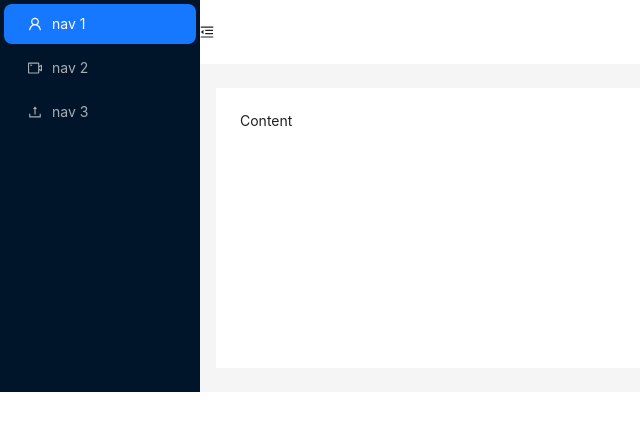
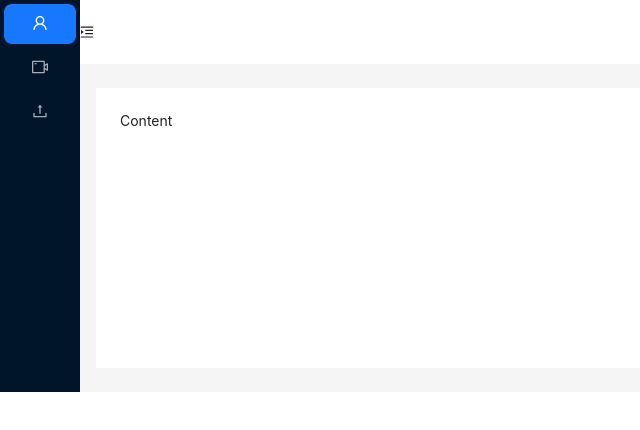
Before and after one commit to Qrroll/tweb, a React (Vite) app in the folder tweb/: page / in a window 1280 px wide. Shown: the top 430 px of the page, without its empty margins (0-640 px from the left). Built offline with nearby package versions, Linux system fonts and the light colour scheme.

Commit message:
add/layout/SideBarCustom

```diff
--- a/tweb/src/App.tsx
+++ b/tweb/src/App.tsx
@@ -7,47 +7,25 @@ import {
     VideoCameraOutlined,
 } from '@ant-design/icons';
 import { Layout, Menu, theme } from 'antd';
+import {SideBarCustom} from "./layout/SideBarCustom/SideBarCustom";
 
-const { Header, Sider, Content } = Layout;
+const { Header, Content } = Layout;
 
 const App: React.FC = () => {
-    const [collapsed, setCollapsed] = useState(false);
+    const [sideBarIsOpen, setSideBarOpen] = useState(true);
     const {
         token: { colorBgContainer },
     } = theme.useToken();
 
     return (
         <Layout>
-            <Sider trigger={null} collapsible collapsed={collapsed}>
-                <div className="logo" />
-                <Menu
-                    theme="dark"
-                    mode="inline"
-                    defaultSelectedKeys={['1']}
-                    items={[
-                        {
-                            key: '1',
-                            icon: <UserOutlined />,
-                            label: 'nav 1',
-                        },
-                        {
-                            key: '2',
-                            icon: <VideoCameraOutlined />,
-                            label: 'nav 2',
-                        },
-                        {
-                            key: '3',
-                            icon: <UploadOutlined />,
-                            label: 'nav 3',
-                        },
-                    ]}
-                />
-            </Sider>
+            <SideBarCustom sideBarIsOpen={sideBarIsOpen} setSideBarOpen={setSideBarOpen}/>
+
             <Layout className="site-layout">
                 <Header style={{ padding: 0, background: colorBgContainer }}>
-                    {React.createElement(collapsed ? MenuUnfoldOutlined : MenuFoldOutlined, {
+                    {React.createElement(sideBarIsOpen ? MenuUnfoldOutlined : MenuFoldOutlined, {
                         className: 'trigger',
-                        onClick: () => setCollapsed(!collapsed),
+                        onClick: () => setSideBarOpen(!sideBarIsOpen),
                     })}
                 </Header>
                 <Content
--- /dev/null
+++ b/tweb/src/layout/SideBarCustom/SideBarCustom.tsx
@@ -0,0 +1,38 @@
+import {Layout, Menu} from "antd";
+import {UploadOutlined, UserOutlined, VideoCameraOutlined} from "@ant-design/icons";
+import React, {useState} from "react";
+const { Sider } = Layout;
+export const SideBarCustom = (props: any) => {
+
+    //const [sideBarIsOpen, setSideBarOpen] = props
+
+    console.log('>>collapse ', props.sideBarIsOpen)
+
+    return (
+        <Sider trigger={null} collapsible={true} collapsed={props.sideBarIsOpen} onCollapse={() => props.setSideBarOpen(!props.sideBarIsOpen)}>
+            <div className="logo" />
+            <Menu
+                theme="dark"
+                mode="inline"
+                defaultSelectedKeys={['1']}
+                items={[
+                    {
+                        key: '1',
+                        icon: <UserOutlined />,
+                        label: 'Qrroll',
+                    },
+                    {
+                        key: '2',
+                        icon: <VideoCameraOutlined />,
+                        label: 'nav 2',
+                    },
+                    {
+                        key: '3',
+                        icon: <UploadOutlined />,
+                        label: 'nav 3',
+                    },
+                ]}
+            />
+        </Sider>
+        )
+}
```
